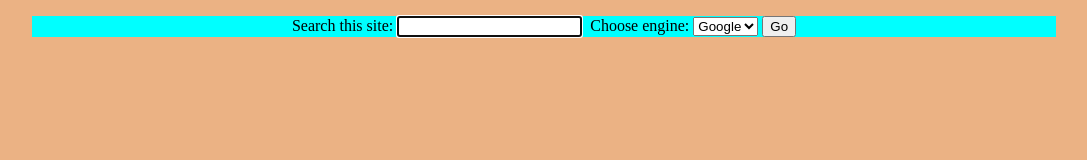
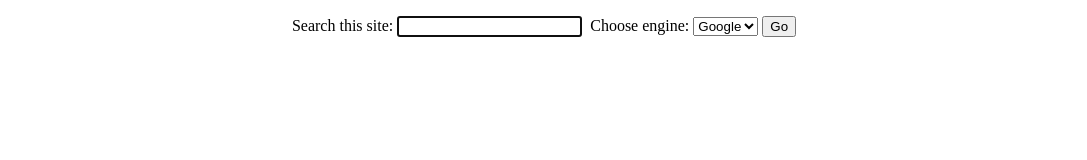
Before and after one commit to berkeozten/SearchSiteBasic, a plain HTML site: page index.html in a window 1280 px wide. Shown: the whole page, without its empty margins (96-1183 px from the left). Drawn offline with Linux system fonts and the light colour scheme.

Commit message:
Update style.css

```diff
--- a/css/style.css
+++ b/css/style.css
@@ -1,11 +1,11 @@
 html {
-    background-color: hsl(27, 72%, 72%);
+    /*background-color: hsl(27, 72%, 72%);*/
  }
 
 body{
     width: 80%;
     height: 100%;
     margin: 0 auto;
-    background-color: aqua;
+    /* background-color: aqua;*/
     text-align: center;
 }
```
